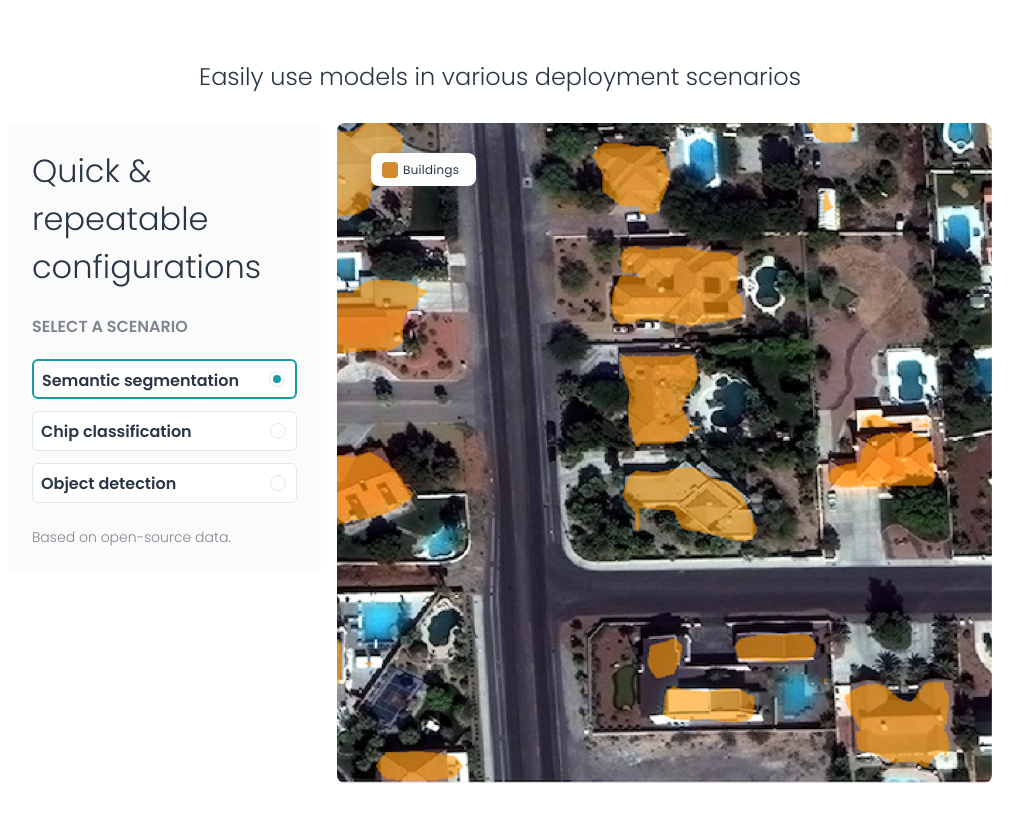
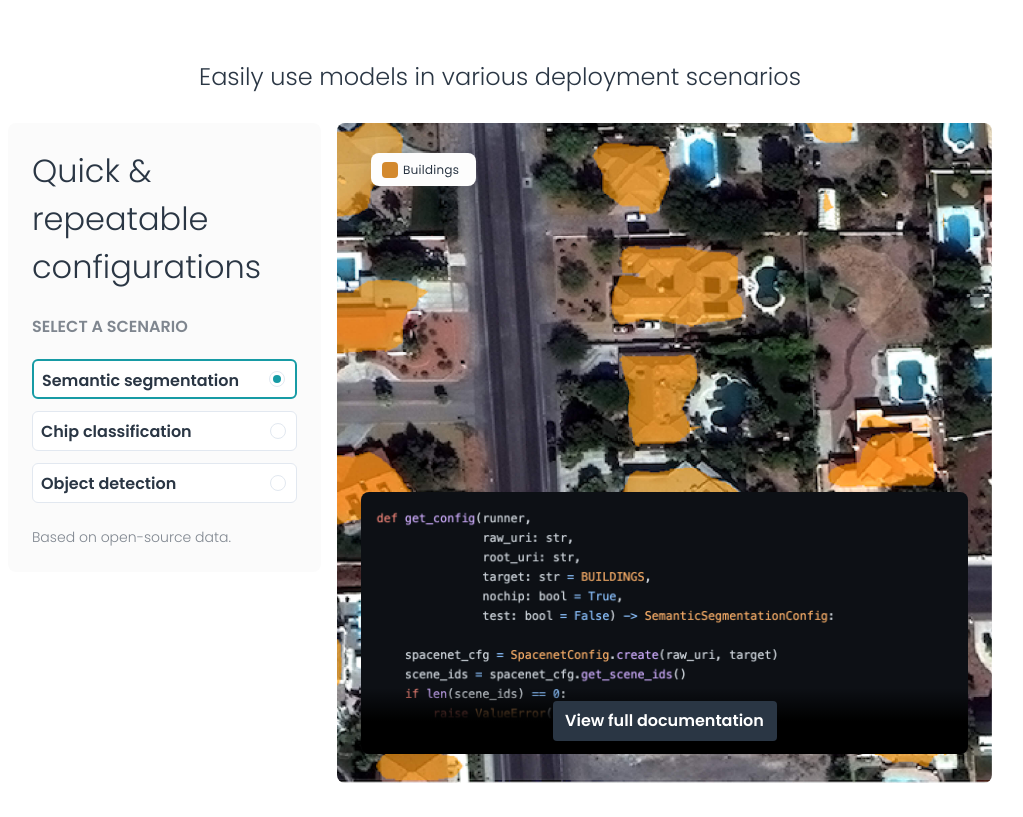
Before and after one commit to azavea/raster-vision-marketing-site, a plain HTML site: page index.html in a window 1280 px wide. Shown: the part 4720-5537 px from the top of the page, without its empty margins (140-1163 px from the left). Drawn offline with nearby package versions, Linux system fonts and the light colour scheme.

Commit message:
deploy: b044b6336735dcb1f9eec5009ec7a596f9605478

```diff
--- a/index.html
+++ b/index.html
@@ -529,7 +529,7 @@
           <h2 class="text-lg text-center mb-12 sm:mb-7 md:text-2xl">
             Easily use models in various deployment scenarios
           </h2>
-          <div class="sm:flex sm:flex-row gap-x-4 lg:mx-12">
+          <div class="md:flex md:flex-row gap-x-4 lg:mx-12">
             <div
               class="mb-10 h-fit md:mb-0 rounded-lg sm:min-w-repeatable-config-text-narrow bg-repeatable-config-background p-6 sm:p-2 md:p-6 basis-1/3"
             >
@@ -586,8 +586,35 @@
               </p>
             </div>
             <div
-              class="mb-20 max-h-repeatable-config-img max-w-repeatable-config-img"
+              class="relative mb-20 max-h-repeatable-config-img max-w-repeatable-config-img"
             >
+              <div
+                class="absolute bottom-0 h-2/5 md:h-1/2 lg:h-2/5 w-full justify-center align-middle sm:px-6 mb-6"
+              >
+                <div class="relative h-full rounded-lg overflow-hidden">
+                  <div
+                    class="absolute flex bottom-0 z-20 sm:bg-gradient-to-t sm:from-black sm:via-black h-1/2 sm:h-1/4 w-full justify-center"
+                  >
+                    <div class="m-auto">
+                      <a href="https://docs.rastervision.io/en/0.13/">
+                        <div
+                          class="flex rounded bg-gray-documentationButton w-56 h-10 md:h-8 lg:h-10 justify-center"
+                        >
+                          <div class="m-auto font-semibold text-white">
+                            View full documentation
+                          </div>
+                        </div>
+                      </a>
+                    </div>
+                  </div>
+                  <img
+                    class="object-top hidden sm:block"
+                    id="code-snippet"
+                    alt="An example code snippet"
+                    src="images/repconfig-ss-snippet.jpg"
+                  />
+                </div>
+              </div>
               <img
                 id="legend"
                 class="absolute"
--- a/index.js
+++ b/index.js
@@ -41,16 +41,19 @@ const repeatableConfigImage = [
     alt: "A satellite image of a suburban neighborhood with buildings highlighted",
     src: "images/demo-semseg.jpg",
     displayLegend: true,
+    codeSnippet: "images/repconfig-ss-snippet.jpg",
   },
   {
     alt: "A satellite image of a housing development next to a large field with a grid overlay",
     src: "images/demo-chipclassification.jpg",
     displayLegend: false,
+    codeSnippet: "images/repconfig-cc-snippet.jpg",
   },
   {
     alt: "A satellite image of buildings and cars with a square around every car",
     src: "images/demo-objectdetection.jpg",
     displayLegend: false,
+    codeSnippet: "images/repconfig-od-snippet.jpg",
   },
 ];
 
@@ -116,6 +119,9 @@ function changeRepeatableConfigImage(selection) {
   const imgElem = document.getElementById("repeatable-config-img");
   imgElem.src = repeatableConfigImage[newSelectionIndex].src;
   imgElem.alt = repeatableConfigImage[newSelectionIndex].alt;
+  // replace code snippet image
+  const codeSnippetElem = document.getElementById("code-snippet");
+  codeSnippetElem.src = repeatableConfigImage[newSelectionIndex].codeSnippet;
   // remove styling from old selection
   const oldSelection = document.getElementsByClassName("selected")[0];
   const oldSelectionIndex = oldSelection.id.split("-")[2];
```
Also changed, not shown: dist/output.css, images/repconfig-cc-snippet.jpg (added), images/repconfig-od-snippet.jpg (added), images/repconfig-ss-snippet.jpg (added).
